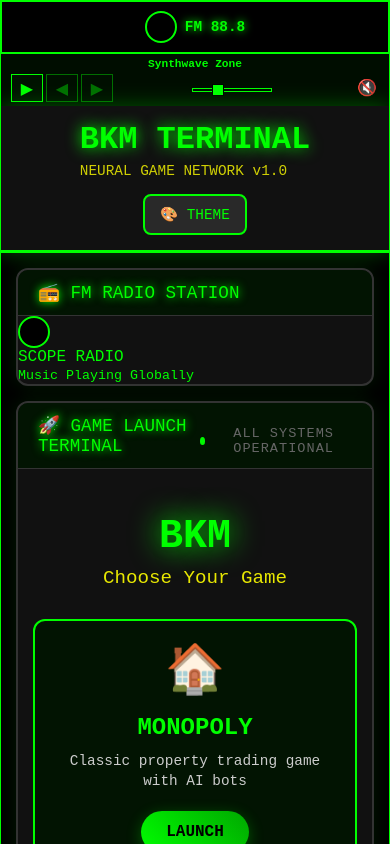
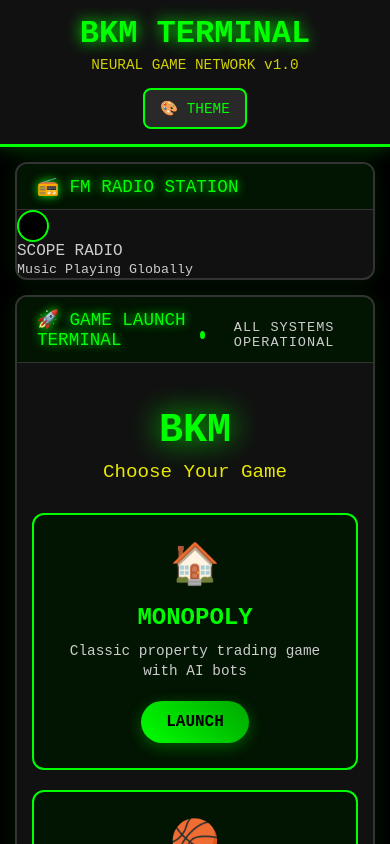
Before and after one commit to HypeTheDev/web3Monopoly, a React (Create React App) app: page / in a window 390 px wide. Shown: the top 844 px of the page. Built offline with nearby package versions, Linux system fonts and the light colour scheme.

Commit message:
refactor: implement responsive design system with CSS variables and utility classes

```diff
--- a/src/App.css
+++ b/src/App.css
@@ -15,21 +15,75 @@
   --warning-color: #ff8800;
   --danger-color: #ff0000;
   --info-color: #8888ff;
+
+  /* Background colors */
+  --background-color: #000000;
+  --panel-color: #111111;
+  --border-color: #333333;
+  --text-color: #cccccc;
+
+  /* Typography system */
+  --font-family: 'Courier New', Monaco, 'Bitstream Vera Sans Mono', 'Lucida Console', Terminal, monospace;
+  --font-size-xs: 0.75rem;     /* 12px */
+  --font-size-sm: 0.875rem;    /* 14px */
+  --font-size-base: 1rem;      /* 16px */
+  --font-size-lg: 1.125rem;    /* 18px */
+  --font-size-xl: 1.25rem;     /* 20px */
+  --font-size-2xl: 1.5rem;     /* 24px */
+  --font-size-3xl: 1.875rem;   /* 30px */
+  --font-size-4xl: 2.25rem;    /* 36px */
+
+  /* Spacing system */
+  --spacing-1: 0.25rem;        /* 4px */
+  --spacing-2: 0.5rem;         /* 8px */
+  --spacing-3: 0.75rem;        /* 12px */
+  --spacing-4: 1rem;           /* 16px */
+  --spacing-5: 1.25rem;        /* 20px */
+  --spacing-6: 1.5rem;         /* 24px */
+  --spacing-8: 2rem;           /* 32px */
+  --spacing-10: 2.5rem;        /* 40px */
+  --spacing-12: 3rem;          /* 48px */
+  --spacing-16: 4rem;          /* 64px */
+
+  /* Border radius */
+  --radius-sm: 0.25rem;        /* 4px */
+  --radius-base: 0.5rem;       /* 8px */
+  --radius-lg: 0.75rem;        /* 12px */
+  --radius-xl: 1rem;           /* 16px */
+
+  /* Shadow system */
+  --shadow-sm: 0 1px 2px rgba(0, 0, 0, 0.05);
+  --shadow-base: 0 1px 3px rgba(0, 0, 0, 0.1), 0 1px 2px rgba(0, 0, 0, 0.06);
+  --shadow-lg: 0 10px 15px rgba(0, 0, 0, 0.1), 0 4px 6px rgba(0, 0, 0, 0.05);
+  --shadow-glow: 0 0 20px rgba(0, 255, 0, 0.3);
+
+  /* Transitions */
+  --transition-fast: 0.15s ease-in-out;
+  --transition-base: 0.3s ease-in-out;
+  --transition-slow: 0.5s ease-in-out;
 }
 
 .App {
-  font-family: 'Courier New', Monaco, 'Bitstream Vera Sans Mono', 'Lucida Console', Terminal, monospace;
-  max-width: 1200px;
-  margin: 0 auto;
+  font-family: var(--font-family);
+  width: 100%;
+  margin: 0;
   min-height: 100vh;
   display: flex;
   flex-direction: column;
-  background: #000000;
+  background: var(--background-color);
   color: var(--primary-color);
   position: relative;
-  border: 1px solid var(--primary-color);
-  border-radius: 0;
-  box-shadow: 0 0 20px rgba(0, 255, 0, 0.3);
+}
+
+/* Desktop container styling */
+@media (min-width: 1200px) {
+  .App {
+    max-width: 1400px;
+    margin: 0 auto;
+    border: 1px solid var(--primary-color);
+    border-radius: 0;
+    box-shadow: 0 0 20px rgba(0, 255, 0, 0.3);
+  }
 }
 
 /* Game Header */
@@ -117,6 +171,28 @@
   background: var(--danger-color);
   color: #ffffff;
   box-shadow: 0 0 5px var(--danger-color);
+}
+
+/* Persistent Music Player */
+.persistent-music-player {
+  position: fixed;
+  bottom: 20px;
+  right: 20px;
+  z-index: 1000;
+  background: rgba(17, 17, 17, 0.95);
+  border: 1px solid var(--primary-color);
+  border-radius: 8px;
+  backdrop-filter: blur(10px);
+  box-shadow: 0 4px 20px rgba(0, 0, 0, 0.8);
+}
+
+@media (max-width: 768px) {
+  .persistent-music-player {
+    bottom: 10px;
+    right: 10px;
+    left: 10px;
+    right: 10px;
+  }
 }
 
 /* DBA Button - Prominent outside container */
@@ -1282,3 +1358,117 @@
     transition-duration: 0.01ms !important;
   }
 }
+
+/* ===== SHARED COMPONENT STYLES ===== */
+
+/* Common Panel Styles */
+.shared-panel {
+  background: var(--panel-color);
+  border: 1px solid var(--border-color);
+  border-radius: var(--radius-base);
+  padding: var(--spacing-4);
+  transition: var(--transition-base);
+}
+
+.shared-panel:hover {
+  border-color: var(--primary-color);
+  box-shadow: var(--shadow-glow);
+}
+
+.shared-panel-header {
+  border-bottom: 1px solid var(--border-color);
+  padding-bottom: var(--spacing-3);
+  margin-bottom: var(--spacing-4);
+}
+
+.shared-panel-header h3,
+.shared-panel-header h4 {
+  color: var(--primary-color);
+  margin: 0;
+  font-size: var(--font-size-lg);
+}
+
+/* Common Button Styles */
+.shared-btn {
+  font-family: var(--font-family);
+  font-size: var(--font-size-sm);
+  padding: var(--spacing-2) var(--spacing-4);
+  border: 1px solid var(--primary-color);
+  background: transparent;
+  color: var(--primary-color);
+  cursor: pointer;
+  transition: var(--transition-base);
+  border-radius: var(--radius-sm);
+  text-transform: uppercase;
+  letter-spacing: 1px;
+}
+
+.shared-btn:hover {
+  background: var(--primary-color);
+  color: var(--background-color);
+  box-shadow: var(--shadow-glow);
+}
+
+.shared-btn-primary {
+  background: var(--primary-color);
+  color: var(--background-color);
+}
+
+.shared-btn-primary:hover {
+  background: var(--success-color);
+  border-color: var(--success-color);
+}
+
+.shared-btn-secondary {
+  border-color: var(--secondary-color);
+  color: var(--secondary-color);
+}
+
+.shared-btn-secondary:hover {
+  background: var(--secondary-color);
+  color: var(--background-color);
+}
+
+/* Common Typography Utilities */
+.text-xs { font-size: var(--font-size-xs); }
+.text-sm { font-size: var(--font-size-sm); }
+.text-base { font-size: var(--font-size-base); }
+.text-lg { font-size: var(--font-size-lg); }
+.text-xl { font-size: var(--font-size-xl); }
+.text-2xl { font-size: var(--font-size-2xl); }
+.text-3xl { font-size: var(--font-size-3xl); }
+.text-4xl { font-size: var(--font-size-4xl); }
+
+.text-primary { color: var(--primary-color); }
+.text-secondary { color: var(--secondary-color); }
+.text-accent { color: var(--accent-color); }
+.text-success { color: var(--success-color); }
+.text-warning { color: var(--warning-color); }
+.text-danger { color: var(--danger-color); }
+
+/* Common Layout Utilities */
+.flex { display: flex; }
+.flex-col { flex-direction: column; }
+.items-center { align-items: center; }
+.justify-center { justify-content: center; }
+.justify-between { justify-content: space-between; }
+.gap-2 { gap: var(--spacing-2); }
+.gap-4 { gap: var(--spacing-4); }
+.gap-6 { gap: var(--spacing-6); }
+
+.grid { display: grid; }
+.grid-cols-1 { grid-template-columns: repeat(1, 1fr); }
+.grid-cols-2 { grid-template-columns: repeat(2, 1fr); }
+.grid-cols-3 { grid-template-columns: repeat(3, 1fr); }
+
+/* Responsive Grid Utilities */
+@media (min-width: 768px) {
+  .md\:grid-cols-2 { grid-template-columns: repeat(2, 1fr); }
+  .md\:grid-cols-3 { grid-template-columns: repeat(3, 1fr); }
+  .md\:flex-row { flex-direction: row; }
+}
+
+@media (min-width: 1024px) {
+  .lg\:grid-cols-3 { grid-template-columns: repeat(3, 1fr); }
+  .lg\:grid-cols-4 { grid-template-columns: repeat(4, 1fr); }
+}
--- a/src/pages/ChessPage/ChessPage.css
+++ b/src/pages/ChessPage/ChessPage.css
@@ -124,9 +124,16 @@
 
 .preview-content {
   display: grid;
-  grid-template-columns: 1fr 2fr;
-  gap: 30px;
+  grid-template-columns: 1fr;
+  gap: 20px;
   align-items: start;
+}
+
+@media (min-width: 768px) {
+  .preview-content {
+    grid-template-columns: 1fr 2fr;
+    gap: 30px;
+  }
 }
 
 .board-preview h4 {
@@ -223,10 +230,7 @@
     font-size: 2rem;
   }
 
-  .preview-content {
-    grid-template-columns: 1fr;
-    gap: 20px;
-  }
+
 
   .chess-board-preview {
     grid-template-columns: repeat(2, 50px);
--- a/src/pages/HomePage/HomePage.css
+++ b/src/pages/HomePage/HomePage.css
@@ -69,11 +69,40 @@
 
 .terminal-grid {
   display: grid;
-  grid-template-columns: 1fr 2fr 1fr;
+  grid-template-columns: 1fr;
   gap: 20px;
   width: 100%;
   max-width: 1400px;
   min-height: calc(100vh - 200px);
+}
+
+/* Desktop layout */
+@media (min-width: 1024px) {
+  .terminal-grid {
+    grid-template-columns: minmax(300px, 1fr) minmax(600px, 2fr) minmax(300px, 1fr);
+  }
+}
+
+/* Tablet layout */
+@media (min-width: 768px) and (max-width: 1023px) {
+  .terminal-grid {
+    grid-template-columns: 1fr 1fr;
+    grid-template-areas:
+      "center center"
+      "radio ad";
+  }
+
+  .center-panel {
+    grid-area: center;
+  }
+
+  .radio-panel {
+    grid-area: radio;
+  }
+
+  .ad-panel {
+    grid-area: ad;
+  }
 }
 
 /* Terminal Panel - General Styles */
@@ -215,10 +244,24 @@
 
 .game-grid {
   display: grid;
-  grid-template-columns: 1fr 1fr;
-  gap: 30px;
+  grid-template-columns: 1fr;
+  gap: 20px;
   width: 100%;
   max-width: 600px;
+}
+
+/* Game grid responsive layout */
+@media (min-width: 480px) {
+  .game-grid {
+    grid-template-columns: 1fr 1fr;
+    gap: 30px;
+  }
+}
+
+@media (min-width: 1024px) {
+  .game-grid {
+    max-width: 700px;
+  }
 }
 
 .game-card {
@@ -321,13 +364,8 @@
   font-size: 0.8rem;
 }
 
-/* Responsive Design */
-@media (max-width: 1200px) {
-  .terminal-grid {
-    grid-template-columns: 1fr;
-    gap: 15px;
-  }
-
+/* Mobile optimizations */
+@media (max-width: 767px) {
   .terminal-main {
     padding: 15px;
   }
@@ -337,7 +375,6 @@
   }
 
   .game-grid {
-    grid-template-columns: 1fr;
     max-width: 400px;
   }
 
@@ -356,9 +393,13 @@
   .panel-content {
     padding: 15px;
   }
+
+  .terminal-grid {
+    gap: 15px;
+  }
 }
 
-@media (max-width: 768px) {
+@media (max-width: 767px) {
   .footer-content {
     flex-direction: column;
     gap: 10px;
@@ -368,6 +409,7 @@
   .terminal-header {
     flex-direction: column;
     gap: 15px;
+    text-align: center;
   }
 
   .hero-title {
@@ -375,6 +417,11 @@
   }
 
   .game-card {
-    padding: 20px 15px;
+    padding: 25px 20px;
+    text-align: center;
+  }
+
+  .game-icon {
+    font-size: 2.5rem;
   }
 }
--- a/src/pages/MonopolyPage/MonopolyPage.css
+++ b/src/pages/MonopolyPage/MonopolyPage.css
@@ -130,16 +130,32 @@
 
 .demo-container {
   display: flex;
+  flex-direction: column;
   gap: 20px;
-  height: calc(100vh - 200px);
+  min-height: calc(100vh - 200px);
+}
+
+/* Desktop layout */
+@media (min-width: 1024px) {
+  .demo-container {
+    flex-direction: row;
+    height: calc(100vh - 200px);
+  }
 }
 
 /* Left Panel */
 .game-left-panel {
-  flex: 1;
   display: flex;
   flex-direction: column;
   gap: 20px;
+  order: 2;
+}
+
+@media (min-width: 1024px) {
+  .game-left-panel {
+    flex: 1;
+    order: 0;
+  }
 }
 
 .music-panel,
@@ -164,7 +180,6 @@
 
 /* Center Panel - Game Board */
 .game-center-panel {
-  flex: 3;
   background: var(--panel-color, #111111);
   border: 1px solid var(--border-color, #333);
   border-radius: 5px;
@@ -172,6 +187,15 @@
   display: flex;
   justify-content: center;
   align-items: center;
+  min-height: 400px;
+  order: 1;
+}
+
+@media (min-width: 1024px) {
+  .game-center-panel {
+    flex: 3;
+    order: 0;
+  }
 }
 
 .loading-board h3 {
@@ -200,13 +224,21 @@
 
 /* Right Panel - Live Logs */
 .game-right-panel {
-  flex: 2;
   background: var(--panel-color, #111111);
   border: 1px solid var(--border-color, #333);
   border-radius: 5px;
   padding: 15px;
   display: flex;
   flex-direction: column;
+  min-height: 300px;
+  order: 3;
+}
+
+@media (min-width: 1024px) {
+  .game-right-panel {
+    flex: 2;
+    order: 0;
+  }
 }
 
 .game-right-panel.hidden {
@@ -315,28 +347,13 @@
   z-index: -1;
 }
 
-/* Responsive */
-@media (max-width: 1200px) {
-  .demo-container {
-    flex-direction: column;
-    height: auto;
-  }
-
-  .game-center-panel {
-    order: -1;
-    min-height: 400px;
-  }
-
-  .game-right-panel {
-    flex: none;
-    height: 300px;
-  }
-
+/* Mobile specific adjustments */
+@media (max-width: 1023px) {
   .game-status-display {
     position: static;
     transform: none;
     order: 1;
-    margin-top: 20px;
+    margin: 20px 0;
   }
 }
 
--- a/src/pages/SpadesPage/SpadesPage.css
+++ b/src/pages/SpadesPage/SpadesPage.css
@@ -124,9 +124,16 @@
 
 .preview-content {
   display: grid;
-  grid-template-columns: 1fr 2fr;
-  gap: 30px;
+  grid-template-columns: 1fr;
+  gap: 20px;
   align-items: start;
+}
+
+@media (min-width: 768px) {
+  .preview-content {
+    grid-template-columns: 1fr 2fr;
+    gap: 30px;
+  }
 }
 
 .sample-hand h4 {
@@ -205,10 +212,7 @@
     font-size: 2rem;
   }
 
-  .preview-content {
-    grid-template-columns: 1fr;
-    gap: 20px;
-  }
+
 
   .cards {
     justify-content: center;
```
Also changed, not shown: src/pages/DBAPage/DBAPage.css (+74 -26 lines).
